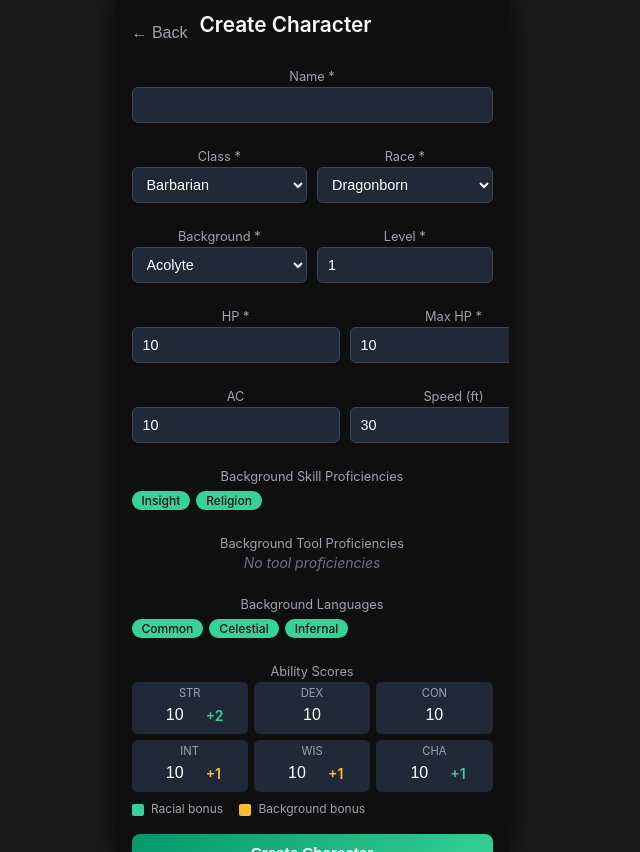
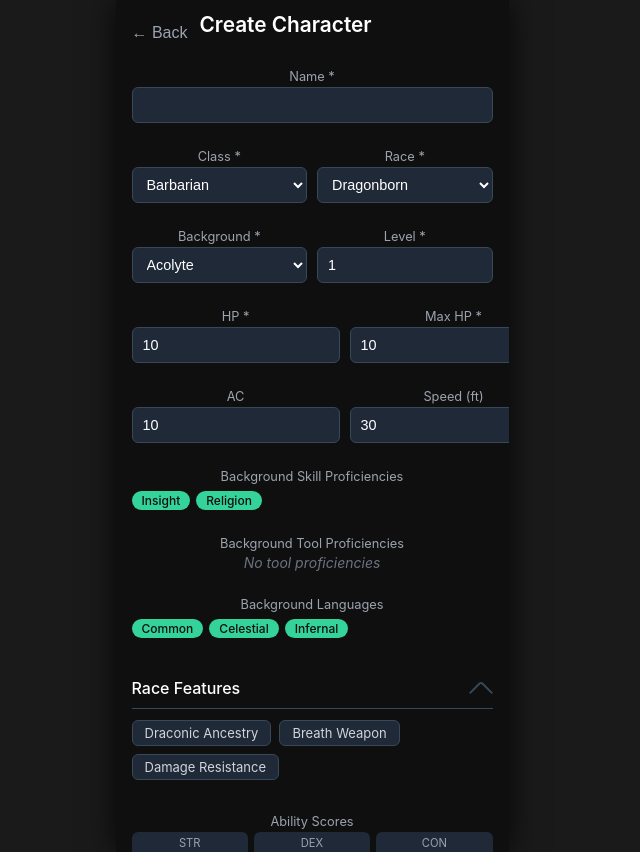
Before and after one commit to Whimsy-rat-trap/dnd-mobile-app, a React (Create React App) app: page /characters/new in a window 1280 px wide. Shown: the whole page, without its empty margins (328-968 px from the left). Built offline with nearby package versions, Linux system fonts and the light colour scheme.

Commit message:
0.0.61.38 (Added race features into character creation process)

```diff
--- /dev/null
+++ b/src/constants/raceFeatures.ts
@@ -0,0 +1,99 @@
+export const RACE_FEATURES: Record<string, string[]> = {
+    Dragonborn: [
+        'Draconic Ancestry',
+        'Breath Weapon',
+        'Damage Resistance'
+    ],
+    Dwarf: [
+        'Darkvision',
+        'Dwarven Resilience',
+        'Dwarven Combat Training',
+        'Tool Proficiency',
+        'Stonecunning'
+    ],
+    Elf: [
+        'Darkvision',
+        'Fey Ancestry',
+        'Trance',
+        'Keen Senses'
+    ],
+    Gnome: [
+        'Darkvision',
+        'Gnome Cunning',
+        'Natural Illusionist',
+        'Speak with Small Beasts'
+    ],
+    'Half-Elf': [
+        'Darkvision',
+        'Fey Ancestry',
+        'Skill Versatility'
+    ],
+    'Half-Orc': [
+        'Darkvision',
+        'Menacing',
+        'Relentless Endurance',
+        'Savage Attacks'
+    ],
+    Halfling: [
+        'Lucky',
+        'Brave',
+        'Halfling Nimbleness',
+        'Naturally Stealthy'
+    ],
+    Human: [
+        'Versatile',
+        'Extra Language'
+    ],
+    Tiefling: [
+        'Darkvision',
+        'Hellish Resistance',
+        'Legacy of Malbolge'
+    ],
+    Aarakocra: [
+        'Flight',
+        'Talons',
+        'Wind Walker'
+    ],
+    Aasimar: [
+        'Darkvision',
+        'Celestial Resistance',
+        'Healing Hands',
+        'Light Bearer',
+        'Radiant Soul'
+    ],
+    Firbolg: [
+        'Firbolg Magic',
+        'Hidden Step',
+        'Powerful Build',
+        'Speech of Beast and Leaf'
+    ],
+    Goliath: [
+        'Natural Athlete',
+        'Stone\'s Endurance',
+        'Powerful Build',
+        'Mountain Born'
+    ],
+    Kenku: [
+        'Expert Forgery',
+        'Kenku Mimicry',
+        'Kenku Training'
+    ],
+    Lizardfolk: [
+        'Bite',
+        'Cunning Artisan',
+        'Hold Breath',
+        'Hungry Jaws',
+        'Natural Armor'
+    ],
+    Tabaxi: [
+        'Cat\'s Claws',
+        'Cat\'s Talent',
+        'Feline Agility'
+    ],
+    Tortle: [
+        'Claws',
+        'Hold Breath',
+        'Natural Armor',
+        'Shell Defense'
+    ]
+};
--- a/src/pages/CreateCharacter.css
+++ b/src/pages/CreateCharacter.css
@@ -562,3 +562,47 @@ input[type=number] {
 .unassign-btn:hover {
     color: #ef4444;
 }
+
+.race-features-section {
+    margin-top: 4px;
+}
+
+.race-features-header {
+    display: flex;
+    justify-content: space-between;
+    align-items: center;
+    padding: 8px 0;
+    border-bottom: 1px solid #374957;
+    user-select: none;
+}
+
+.race-features-title {
+    font-family: var(--font-family);
+    font-weight: 500;
+    font-size: 16px;
+    color: #fff;
+}
+
+.race-features-list {
+    display: flex;
+    flex-wrap: wrap;
+    gap: 8px;
+    padding: 8px 0;
+}
+
+.race-feature-tag {
+    background: #1f2937;
+    border: 1px solid #374957;
+    border-radius: 6px;
+    padding: 4px 12px;
+    font-size: 13px;
+    color: #d1d5db;
+}
+
+.chevron-icon {
+    transition: transform 0.3s ease;
+}
+
+.chevron-icon.open {
+    transform: rotate(180deg);
+}
--- a/src/pages/CreateCharacter.tsx
+++ b/src/pages/CreateCharacter.tsx
@@ -7,6 +7,7 @@ import { DND_BACKGROUNDS } from '../constants/backgrounds';
 import { CLASS_HIT_DICE } from '../constants/classHitDice';
 import { RACIAL_BONUSES } from '../constants/racialBonuses';
 import { RACE_DETAILS } from '../constants/raceDetails';
+import { RACE_FEATURES } from '../constants/raceFeatures';
 import { LANGUAGES } from '../constants/languages';
 import DiceRoller from '../components/DiceRoller';
 import './CreateCharacter.css';
@@ -91,6 +92,9 @@ const CreateCharacter: React.FC = () => {
     const [statAssignments, setStatAssignments] = useState<{ [key: string]: number | null }>({
         str: null, dex: null, con: null, int: null, wis: null, cha: null
     });
+
+    // Для Race Features
+    const [isRaceFeaturesOpen, setIsRaceFeaturesOpen] = useState(true);
 
     // Вычисляем оставшиеся очки для Point Buy
     const getRemainingPoints = (): number => {
@@ -434,6 +438,29 @@ const CreateCharacter: React.FC = () => {
     const raceDetails = RACE_DETAILS[formData.race] || null;
     const sizeOptions = raceDetails && typeof raceDetails.size === 'object' ? raceDetails.size.options : null;
 
+    const renderChevron = (isOpen: boolean) => (
+        <svg
+            width="24"
+            height="24"
+            viewBox="0 0 24 24"
+            fill="none"
+            xmlns="http://www.w3.org/2000/svg"
+            className={`chevron-icon ${isOpen ? 'open' : ''}`}
+        >
+            <g clipPath="url(#clip0_403_3483)">
+                <path
+                    d="M22.586 5.92896L12.707 15.808C12.5169 15.9904 12.2636 16.0923 12 16.0923C11.7365 16.0923 11.4832 15.9904 11.293 15.808L1.42004 5.93396L0.00604248 7.34796L9.87904 17.222C10.4509 17.767 11.2106 18.071 12.0005 18.071C12.7905 18.071 13.5502 17.767 14.122 17.222L24 7.34296L22.586 5.92896Z"
+                    fill="#374957"
+                />
+            </g>
+            <defs>
+                <clipPath id="clip0_403_3483">
+                    <rect width="24" height="24" fill="white" />
+                </clipPath>
+            </defs>
+        </svg>
+    );
+
     return (
         <div className="page create-character-page">
             <div className="create-character-header">
@@ -633,6 +660,24 @@ const CreateCharacter: React.FC = () => {
                             </div>
                         );
                     })()}
+                </div>
+
+                {/* Race Features */}
+                <div className="form-group race-features-section">
+                    <div
+                        className="race-features-header"
+                        onClick={() => setIsRaceFeaturesOpen(!isRaceFeaturesOpen)}
+                    >
+                        <span className="race-features-title">Race Features</span>
+                        {renderChevron(isRaceFeaturesOpen)}
+                    </div>
+                    {isRaceFeaturesOpen && (
+                        <div className="race-features-list">
+                            {RACE_FEATURES[formData.race]?.map((feature, idx) => (
+                                <span key={idx} className="race-feature-tag">{feature}</span>
+                            ))}
+                        </div>
+                    )}
                 </div>
 
                 {!isCreative && (
```
